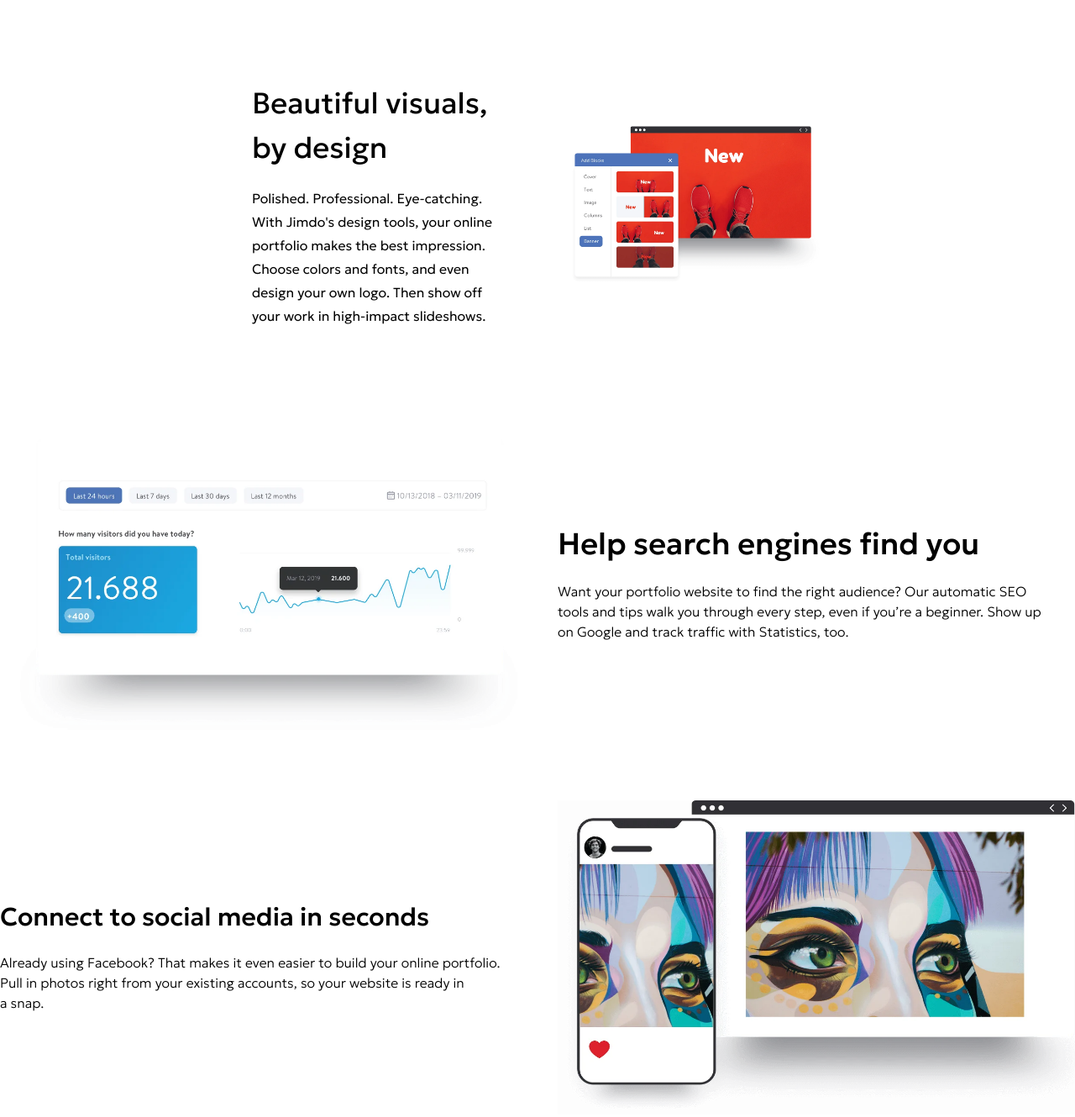
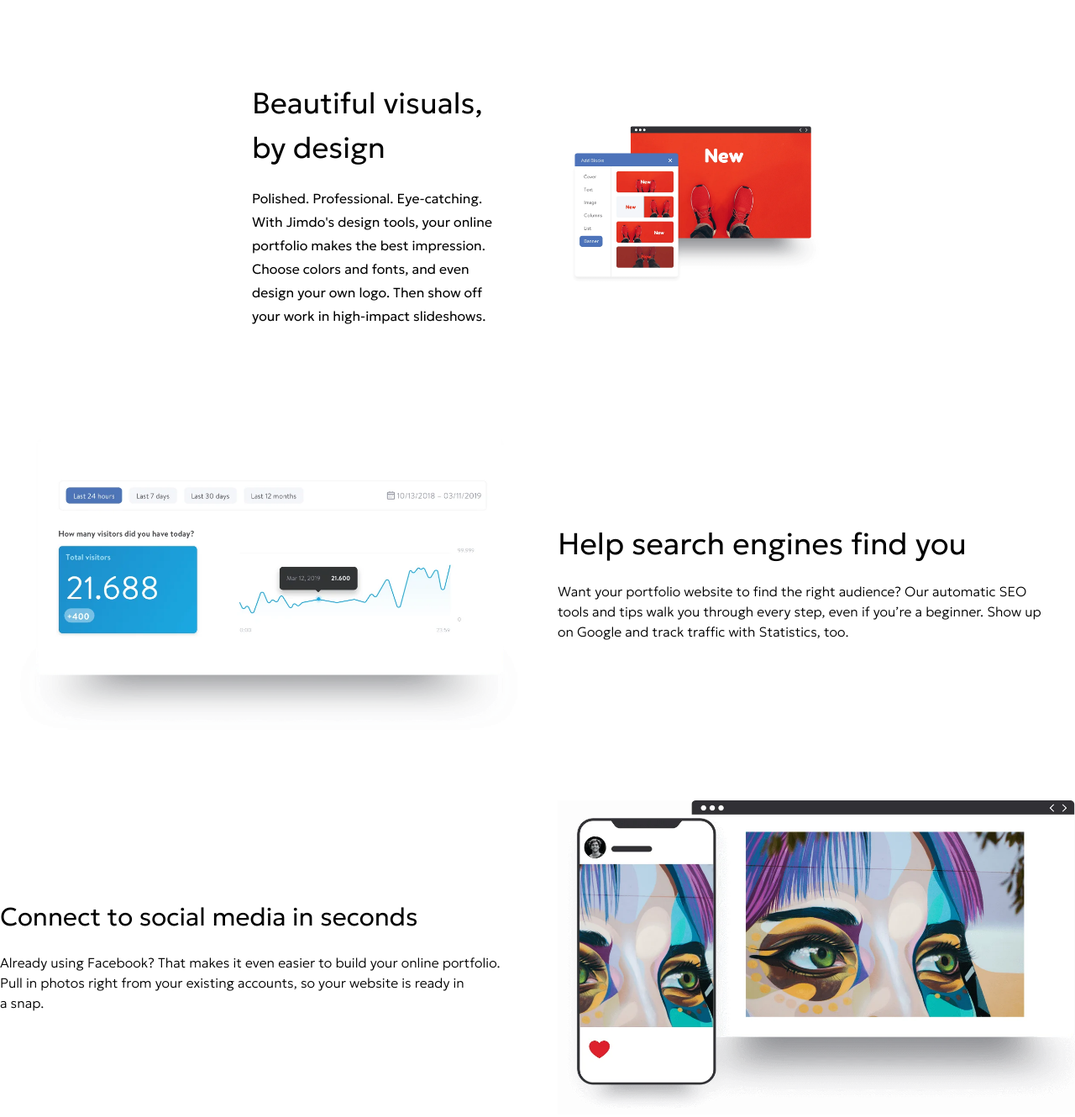
Before and after one commit to ZanderDev08/Jimdo, a website built with Vite: page index.html in a window 1280 px wide. Shown: the part 958-2288 px from the top of the page at 84% size. Built offline with nearby package versions, Linux system fonts and the light colour scheme.

Commit message:
modified some features

```diff
--- a/index.html
+++ b/index.html
@@ -442,13 +442,6 @@
 
         <!-- Hero Content -->
 
-        <!-- ===================================================================== -->
-        <!-- ANI : Hero Section                                                    -->
-        <!--                                                                       -->
-        <!-- TASKS:                                                                -->
-        <!--   1.                                                                  -->
-        <!-- ===================================================================== -->
-
         <section class="features w-full min-h-[100dvh] relative bg-[#fff]">
             <div class="home relative top-[250px] translate-x-[5%] text-center w-full h-auto inline-flex flex-wrap flex-row max-md:flex-col max-md:px-[100px] max-md:m-0 max-md:gap-5 max-[480px]:top-[180px] max-[480px]:h-dvh max-[480px]:p-0">
                 <div class="first-text w-1/2 px-[120px] max-lg:p-0 max-md:p-5 max-md:m-0 max-md:w-full max-[480px]:w-full max-[480px]:text-center max-[480px]:pl-[5px] max-[480px]:pr-[50px]">
@@ -509,7 +502,7 @@
 
         <div class="content mt-[100px] px-[300px] flex flex-wrap items-center justify-around gap-20 max-lg:px-5 max-lg:gap-[5px] max-md:p-5 max-md:gap-5 max-md:mt-5 max-[480px]:flex-col-reverse max-[480px]:p-5 max-[480px]:gap-8 max-[480px]:mt-5">
             <div class="description flex-1 text-left max-lg:p-0 max-lg:m-0 max-md:p-[15px] max-[480px]:text-left max-[480px]:m-0 max-[480px]:p-0">
-                <h1 class="text-[35px] font-normal mb-5 max-md:text-[25px] max-md:mb-[15px] max-[480px]:text-[24px] max-[480px]:font-extralight">Beautiful visuals, by design</h1>
+                <h1 class="text-[35px] font-light mb-5 max-md:text-[25px] max-md:mb-[15px] max-[480px]:text-[24px] max-[480px]:font-extralight">Beautiful visuals, by design</h1>
                 <p class="leading-[28px] font-light max-lg:text-[14px] max-md:text-[14px] max-md:leading-[24px] max-[480px]:text-[14px]">Polished. Professional. Eye-catching. With Jimdo's design tools, your online
                 portfolio makes the best impression. Choose colors and fonts, and even design
                 your own logo. Then show off your work in high-impact slideshows.
@@ -538,7 +531,7 @@
 
                 <!-- SEO Text -->
                 <div class="w-full md:w-1/2">
-                    <h3 class="text-3xl md:text-4xl font-medium text-heading mb-6">
+                    <h3 class="text-3xl md:text-4xl font-light text-heading mb-6">
                         Help search engines find you
                     </h3>
 
@@ -560,7 +553,7 @@
 
                 <!-- SEO Text -->
                 <div class="w-full md:w-1/2">
-                    <h3 class="text-3xl font-medium text-heading mb-6">
+                    <h3 class="text-3xl font-light text-heading mb-6">
                     Connect to social media in seconds
                     </h3>
 
@@ -643,7 +636,7 @@
         </section>
 
 
-   <section id="portfolio-types" class="w-full bg-[#ffffff] px-6 py-20 md:py-28">
+<section id="portfolio-types" class="w-full bg-[#ffffff] px-6 py-20 md:py-28">
         <div class="mx-auto max-w-7xl">
             <div class="mx-auto max-w-3xl text-center">
                 <h2 class="text-4xl font-light leading-tight text-[#001453] max-md:text-3xl max-[480px]:text-[28px]">
@@ -659,7 +652,7 @@
                         class="h-auto w-full max-w-[560px] object-contain" loading="lazy">
             </div>
                 <div class="order-2 text-left md:order-1">
-                    <h3 data-portfolio-title class="text-3xl font-normal text-[#001453] max-md:text-2xl">Graphic designer portfolio</h3>
+                    <h3 data-portfolio-title class="text-3xl font-light text-[#001453] max-md:text-2xl">Graphic designer portfolio</h3>
                     <p data-portfolio-description class="mt-5 max-w-xl text-base font-light leading-7 text-[#30394e]">
                         Your graphic design online portfolio shows off your skills and work examples in one place, from different design programs to different mediums.
                     </p>
@@ -743,7 +736,7 @@
     <!-- ==================== Gallery  ==================== -->
     <section class="design w-full bg-white py-16 sm:py-20 relative text-center overflow-hidden select-none">
         <div class="max-w-5xl mx-auto px-4">
-            <h2 class="text-3xl sm:text-[38px] lg:text-[40px] font-normal text-black tracking-tight leading-tight">
+            <h2 class="text-3xl sm:text-[38px] lg:text-[40px] font-light text-black tracking-tight leading-tight">
                 Get portfolio design inspiration with these examples
             </h2>
             <p class="text-sm sm:text-base text-gray-700 font-light mt-3 mb-10 sm:mb-12">
@@ -790,7 +783,7 @@
 
 
 
-    <!-- TODO ANI: Build "Online Portfolio FAQ" accordion here -->
+    <!-- Build "Online Portfolio FAQ" accordion here -->
     <section class="max-w-7xl mx-auto px-6 py-16 items-center">
         <div class="">
             <h2 class="text-4xl text-heading font-light">Online Portfolio FAQ</h2>
```
